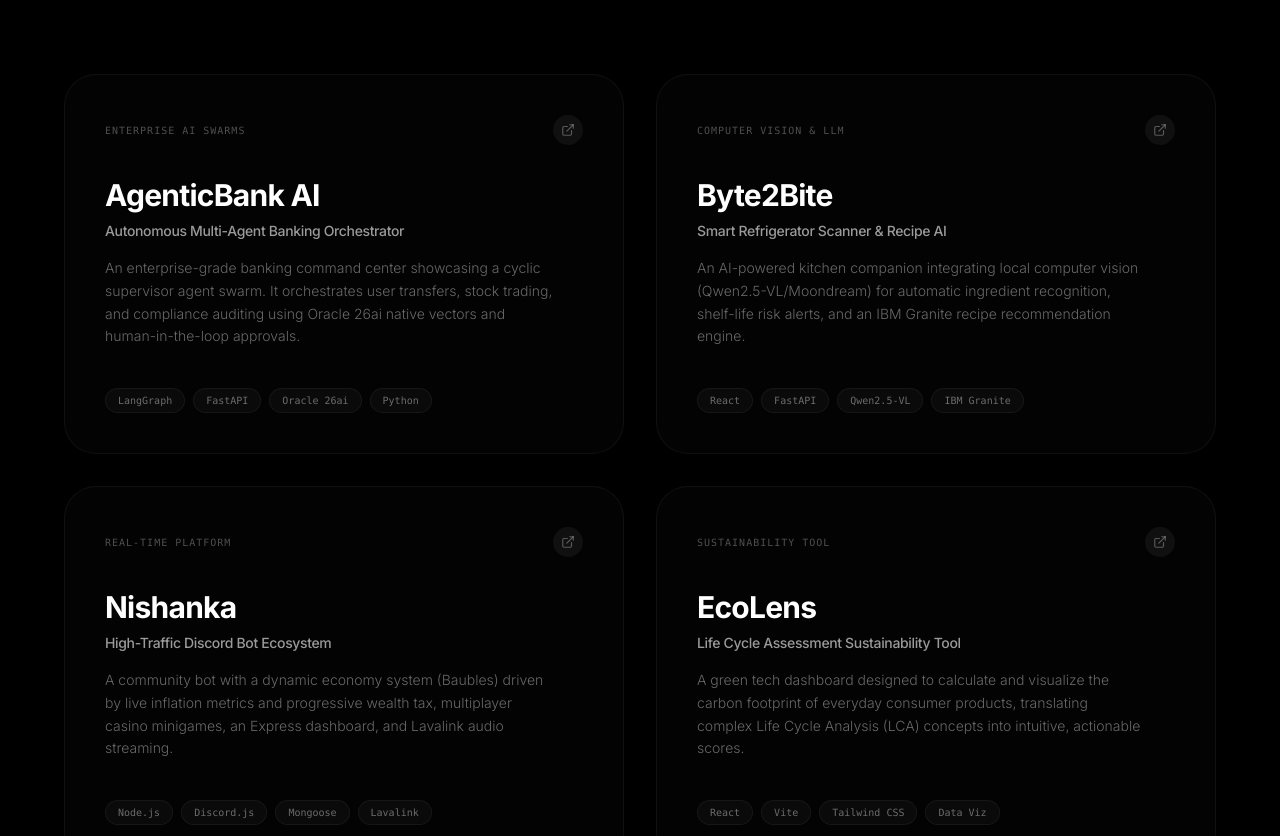
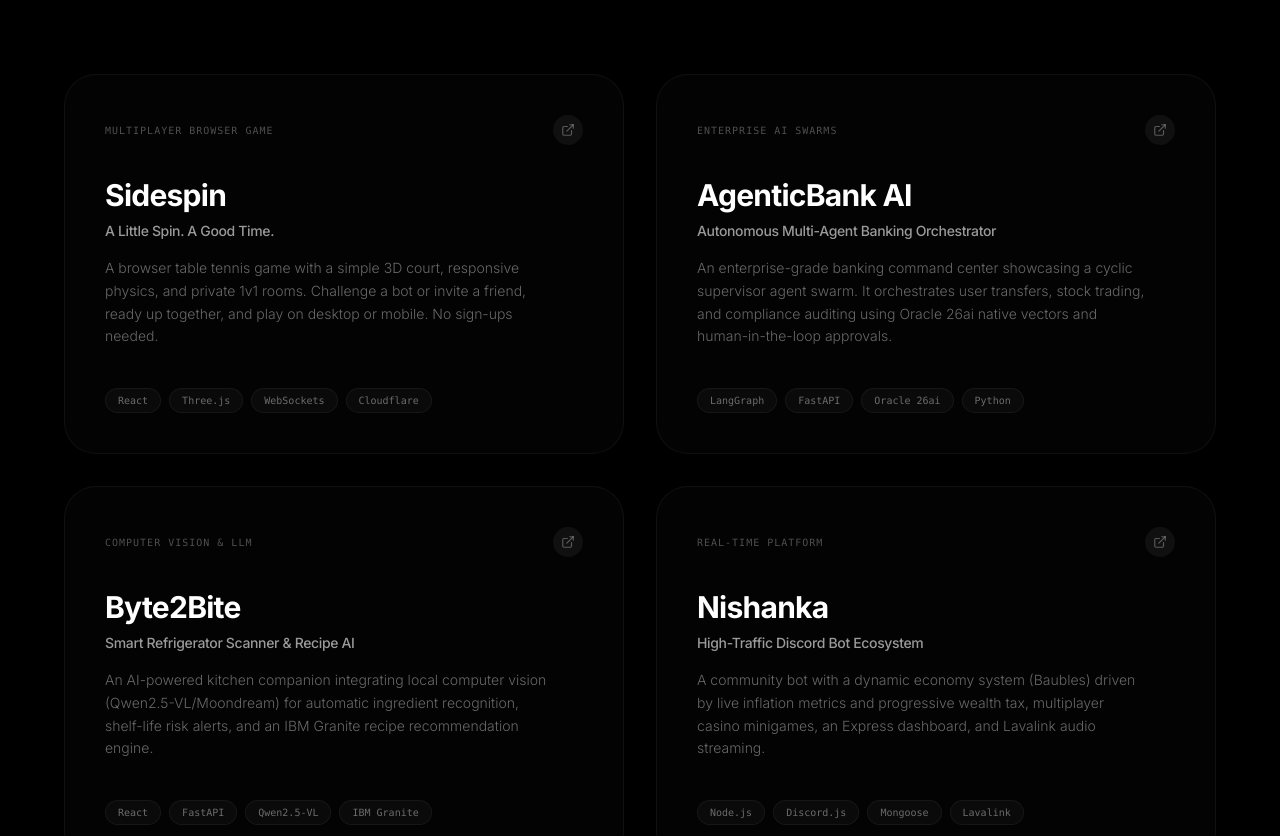
Before and after one commit to programmingxpert/zeyuki, a React (Vite) app: page / in a window 1280 px wide. Shown: the part 1440-2276 px from the top of the page. Built offline with nearby package versions, Linux system fonts and the light colour scheme.

Commit message:
feat: feature Sidespin in projects and Zeyuki network

```diff
--- a/src/components/Ecosystem.tsx
+++ b/src/components/Ecosystem.tsx
@@ -2,6 +2,11 @@
 import { Globe } from "lucide-react";
 
 const subsites = [
+  {
+    subdomain: "sidespin.zeyuki.app",
+    description: "Pick up a paddle. Play table tennis against a bot or a friend, right in your browser.",
+    type: "Game"
+  },
   {
     subdomain: "portfolio.zeyuki.app",
     description: "Comprehensive portfolio showcasing detailed development works, systems, and labs.",
--- a/src/components/FeaturedProjects.tsx
+++ b/src/components/FeaturedProjects.tsx
@@ -2,6 +2,14 @@
 import { ExternalLink } from "lucide-react";
 
 const projects = [
+  {
+    name: "Sidespin",
+    tagline: "A Little Spin. A Good Time.",
+    description: "A browser table tennis game with a simple 3D court, responsive physics, and private 1v1 rooms. Challenge a bot or invite a friend, ready up together, and play on desktop or mobile. No sign-ups needed.",
+    link: "https://sidespin.zeyuki.app",
+    type: "Multiplayer Browser Game",
+    tech: ["React", "Three.js", "WebSockets", "Cloudflare"]
+  },
   {
     name: "AgenticBank AI",
     tagline: "Autonomous Multi-Agent Banking Orchestrator",
```
